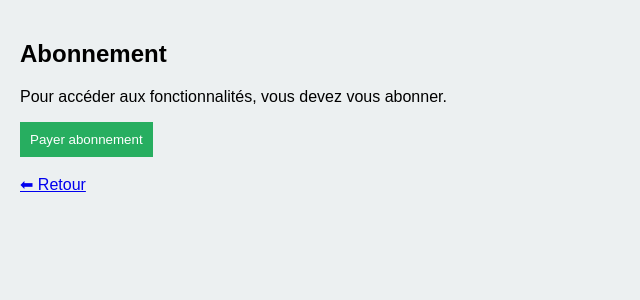
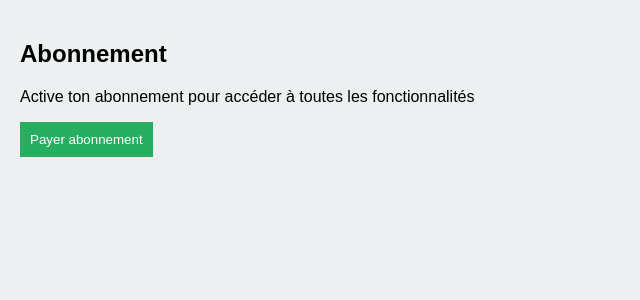
Before and after one commit to boukarediallo262-spec/gestion-nana, a Flask app: template templates/abonnement.html in a window 1280 px wide. Shown: the part 48-348 px from the top of the page, without its empty margins (0-640 px from the left). Run offline with Flask 3, Linux system fonts and the light colour scheme; the template is opened without the code that fills it, so the values that code supplies are empty.

Commit message:
Update abonnement.html

```diff
--- a/templates/abonnement.html
+++ b/templates/abonnement.html
@@ -1,13 +1,12 @@
 {% extends "base.html" %}
 {% block content %}
+
 <h2>Abonnement</h2>
 
-<p>Pour accéder aux fonctionnalités, vous devez vous abonner.</p>
+<p>Active ton abonnement pour accéder à toutes les fonctionnalités</p>
 
-<form method="POST" action="/abonnement">
-    <button type="submit">Payer abonnement</button>
-</form>
+<a href="/payer_abonnement">
+    <button>Payer abonnement</button>
+</a>
 
-<br>
-<a href="/dashboard">⬅ Retour</a>
 {% endblock %}
```
